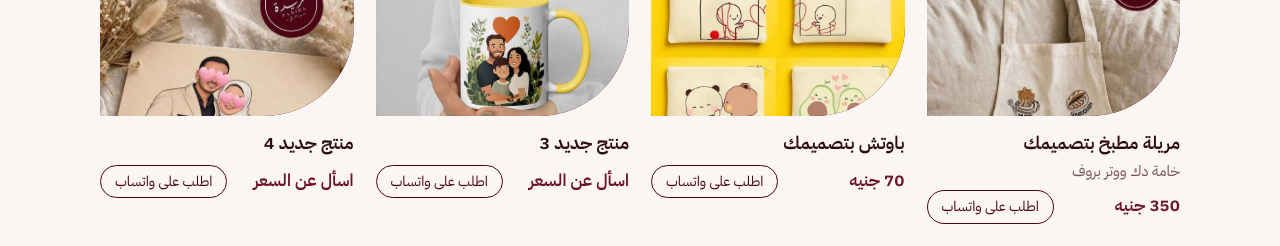
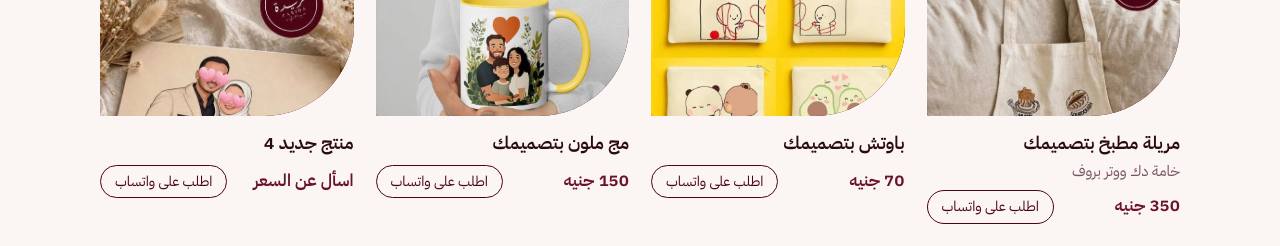
Before and after one commit to Faridagallery/Faridagallery.github.io, a plain HTML site: page index.html in a window 1280 px wide. Shown: the part 1400-1646 px from the top of the page. Drawn offline with Linux system fonts and the light colour scheme; a web font is replaced by a local one.

Commit message:
Add product: colorful mug

```diff
--- a/index.html
+++ b/index.html
@@ -140,7 +140,7 @@ const PRODUCTS = [
   /* منتجات عامة — عدّل الاسم والسعر من هنا */
   { name: "مريلة مطبخ بتصميمك", price: "350 جنيه", desc: "خامة دك ووتر بروف", img: "images/4.jpg", cat: "منتجات" },
   { name: "باوتش بتصميمك", price: "70 جنيه", desc: "", img: "images/5.jpg", cat: "منتجات" },
-  { name: "منتج جديد 3", price: "", desc: "", img: "images/8.jpg", cat: "منتجات" },
+  { name: "مج ملون بتصميمك", price: "150 جنيه", desc: "", img: "images/8.jpg", cat: "منتجات" },
   { name: "منتج جديد 4", price: "", desc: "", img: "images/10.jpg", cat: "منتجات" },
   { name: "منتج جديد 5", price: "", desc: "", img: "images/89.jpg", cat: "منتجات" },
   { name: "منتج جديد 6", price: "", desc: "", img: "images/99.jpg", cat: "منتجات" },
```
